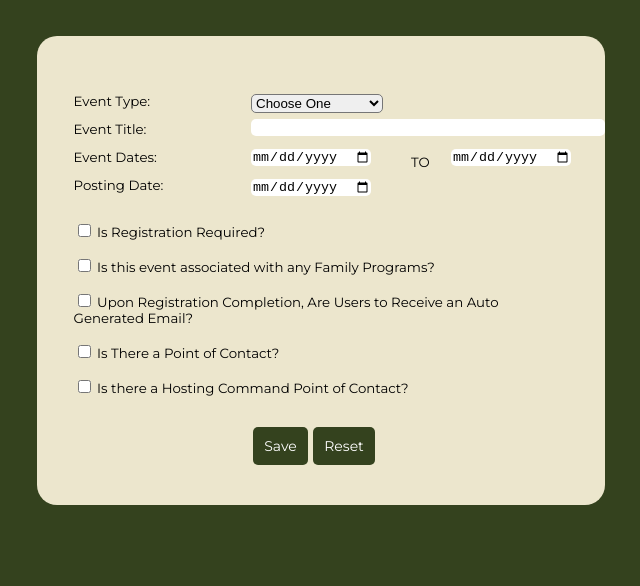
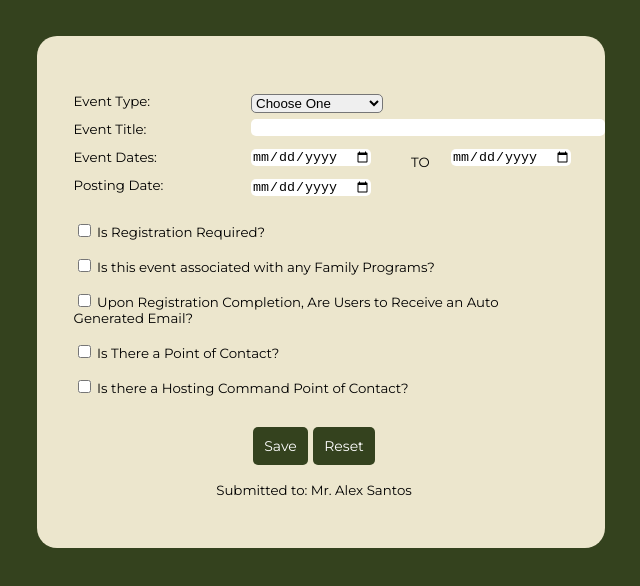
Before and after one commit to joshuemendoza/Lab1_GroupNo4, a plain HTML site: page Lab1_GroupNo4/index.html in a window 1280 px wide. Shown: the part 86-672 px from the top of the page, without its empty margins (319-959 px from the left). Drawn offline with nearby package versions, Linux system fonts and the light colour scheme.

Commit message:
added Submitted to:

```diff
--- a/Lab1_GroupNo4/index.html
+++ b/Lab1_GroupNo4/index.html
@@ -66,7 +66,9 @@
 <input class="button" type="submit" value="Save">
 <input class="button1" type="reset" id="Cancel">
 
-
+<p>
+    Submitted to: Mr. Alex Santos
+    </p>
 </td>
 </tr>
 </table>
```
